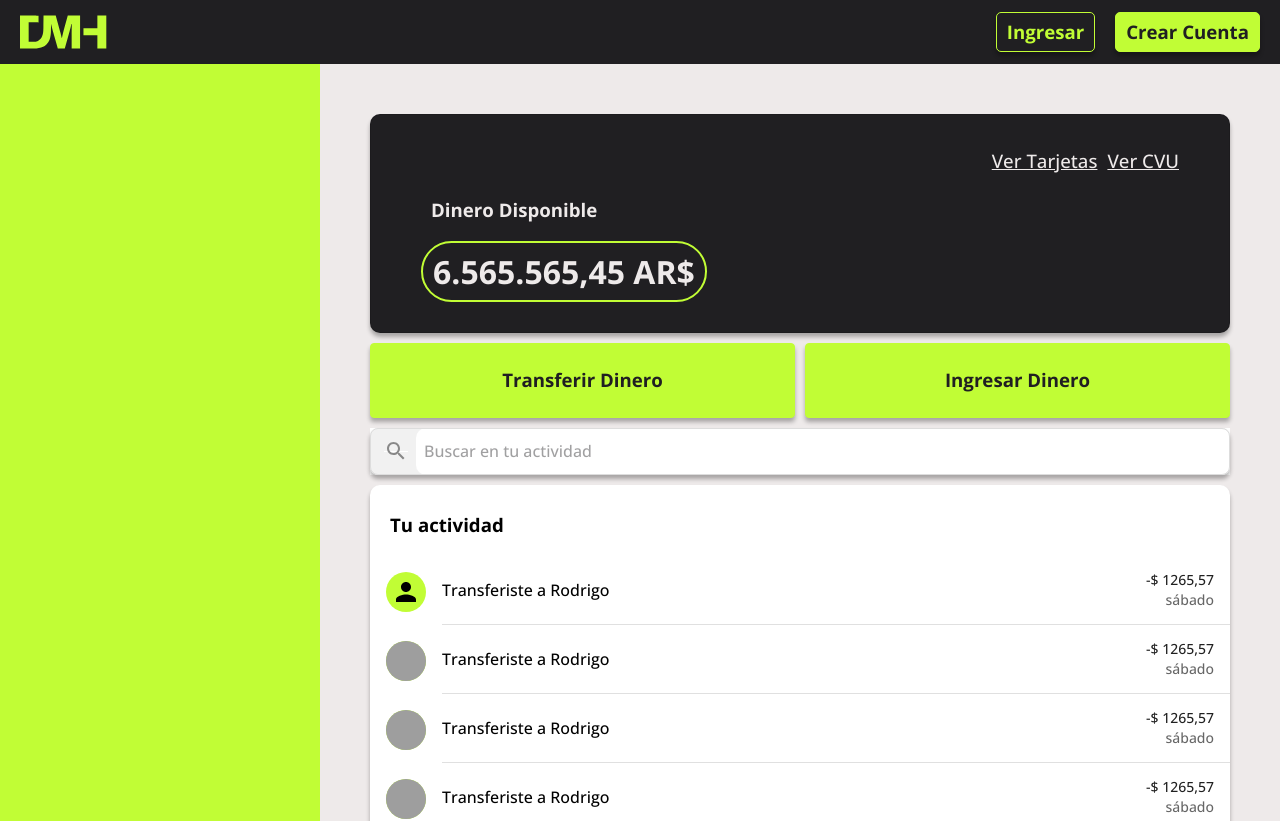
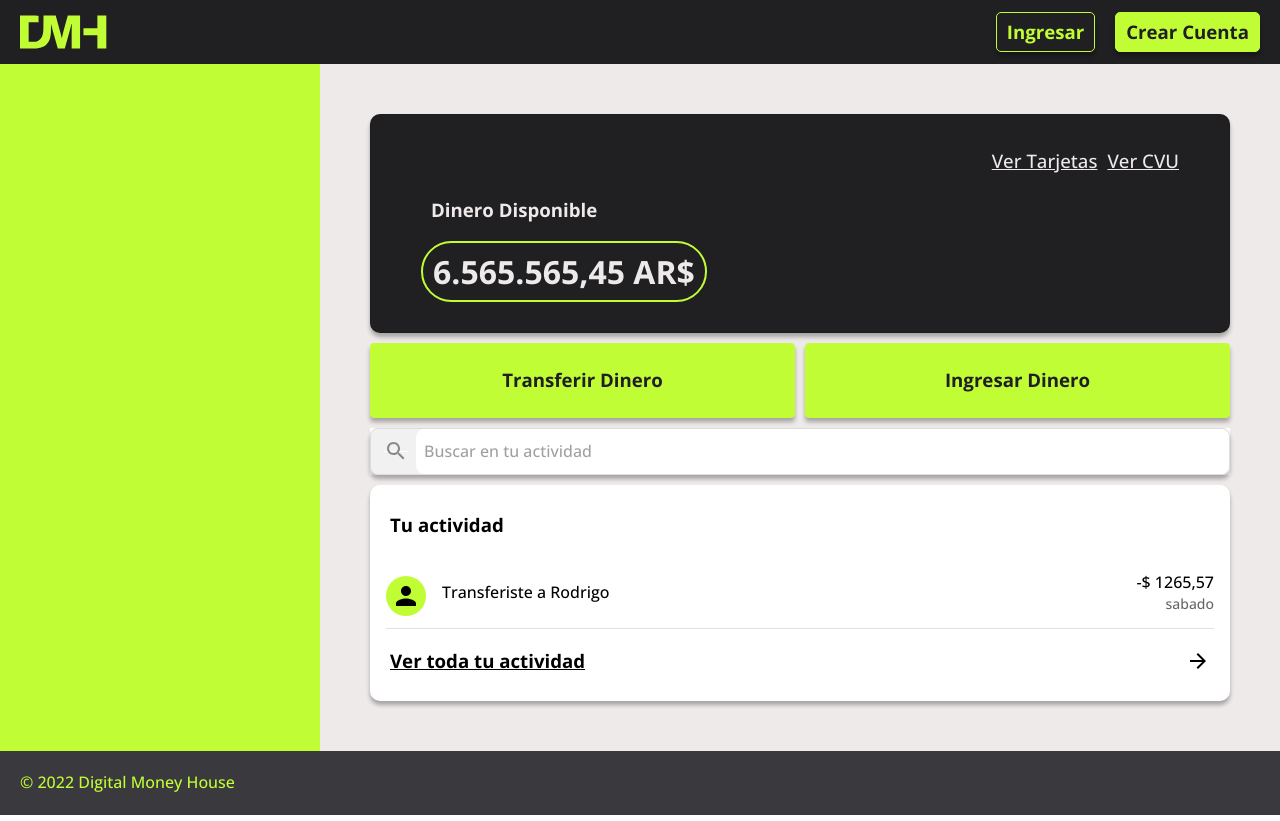
Before and after one commit to BenjaminMirra/proyectoDMH, a Next.js app in the folder equipo-12/: page /inicio in a window 1280 px wide. Shown: the top 821 px of the page. Built offline with nearby package versions, Linux system fonts and the light colour scheme; grey boxes are pictures that could not be loaded.

Commit message:
adding inicio bugs

```diff
--- a/equipo-12/pages/inicio/index.tsx
+++ b/equipo-12/pages/inicio/index.tsx
@@ -62,98 +62,23 @@ const Inicio: NextPageWithLayout<PropsType> = () => {
             <ListItem sx={{ padding: "20px" }}>
               <Typography variant="h4" sx={{}}>Tu actividad</Typography>
             </ListItem>
-            <ListItem alignItems="flex-start" sx={{ flexDirection: "row", display: "flex" }}>
+            <ListItem alignItems="flex-start" sx={{ display: "flex", alignItems: "center" }}>
               <ListItemAvatar>
                 <Avatar alt="R" sx={{ backgroundColor: "#C1FD35", color: "#000" }} />
               </ListItemAvatar>
               <ListItemText
                 sx={{ display: "flex", justifyContent: "space-between", alignItems: "center" }}
                 primary="Transferiste a Rodrigo"
-                secondary={
-                  <Box sx={{ display: "flex", flexDirection: "column", alignItems: "flex-end" }}>
-                    <Typography
-                      sx={{ display: "inline" }}
-                      component="span"
-                      variant="body2"
-                      color="text.primary"
-                    >
-                      -$ 1265,57
-                    </Typography>
-                    {"sábado"}
-                  </Box>
-                }
+              >
+
+              </ListItemText>
+              <ListItemText
+                sx={{ display: "flex", flexDirection: "column", justifyContent: "space-between", alignItems: "flex-end" }}
+                primary="-$ 1265,57"
+                secondary="sabado"
               />
             </ListItem>
-            <Divider variant="inset" component="li" />
-            <ListItem alignItems="flex-start" sx={{ flexDirection: "row", display: "flex" }}>
-              <ListItemAvatar>
-                <Avatar alt="R" sx={{ backgroundColor: "#C1FD35", color: "#000" }} src="/static/images/avatar/1.jpg" />
-              </ListItemAvatar>
-              <ListItemText
-                sx={{ display: "flex", justifyContent: "space-between", alignItems: "center" }}
-                primary="Transferiste a Rodrigo"
-                secondary={
-                  <Box sx={{ display: "flex", flexDirection: "column", alignItems: "flex-end" }}>
-                    <Typography
-                      sx={{ display: "inline" }}
-                      component="span"
-                      variant="body2"
-                      color="text.primary"
-                    >
-                      -$ 1265,57
-                    </Typography>
-                    {"sábado"}
-                  </Box>
-                }
-              />
-            </ListItem>
-            <Divider variant="inset" component="li" />
-            <ListItem alignItems="flex-start" sx={{ flexDirection: "row", display: "flex" }}>
-              <ListItemAvatar>
-                <Avatar alt="R" sx={{ backgroundColor: "#C1FD35", color: "#000" }} src="/static/images/avatar/1.jpg" />
-              </ListItemAvatar>
-              <ListItemText
-                sx={{ display: "flex", justifyContent: "space-between", alignItems: "center" }}
-                primary="Transferiste a Rodrigo"
-                secondary={
-                  <Box sx={{ display: "flex", flexDirection: "column", alignItems: "flex-end" }}>
-                    <Typography
-                      sx={{ display: "inline" }}
-                      component="span"
-                      variant="body2"
-                      color="text.primary"
-                    >
-                      -$ 1265,57
-                    </Typography>
-                    {"sábado"}
-                  </Box>
-                }
-              />
-            </ListItem>
-            <Divider variant="inset" component="li" />
-            <ListItem alignItems="flex-start" sx={{ flexDirection: "row", display: "flex" }}>
-              <ListItemAvatar>
-                <Avatar alt="R" sx={{ backgroundColor: "#C1FD35", color: "#000" }} src="/static/images/avatar/1.jpg" />
-              </ListItemAvatar>
-              <ListItemText
-                sx={{ display: "flex", justifyContent: "space-between", alignItems: "center" }}
-                primary="Transferiste a Rodrigo"
-                secondary={
-                  <Box sx={{ display: "flex", flexDirection: "column", alignItems: "flex-end" }}>
-                    <Typography
-                      sx={{ display: "inline" }}
-                      component="span"
-                      variant="body2"
-                      color="text.primary"
-                    >
-                      -$ 1265,57
-                    </Typography>
-                    {"sábado"}
-                  </Box>
-                }
-              />
-            </ListItem>
-            <Divider variant="inset" component="li" />
+            <Divider variant="middle"></Divider>
             <ListItem sx={{ padding: "20px" }} >
               <Link href="/" style={{ display: "flex", width: "100%", justifyContent: "space-between", color: "#000" }}>
                 <Typography variant="h4" sx={{}}>Ver toda tu actividad</Typography>
```
